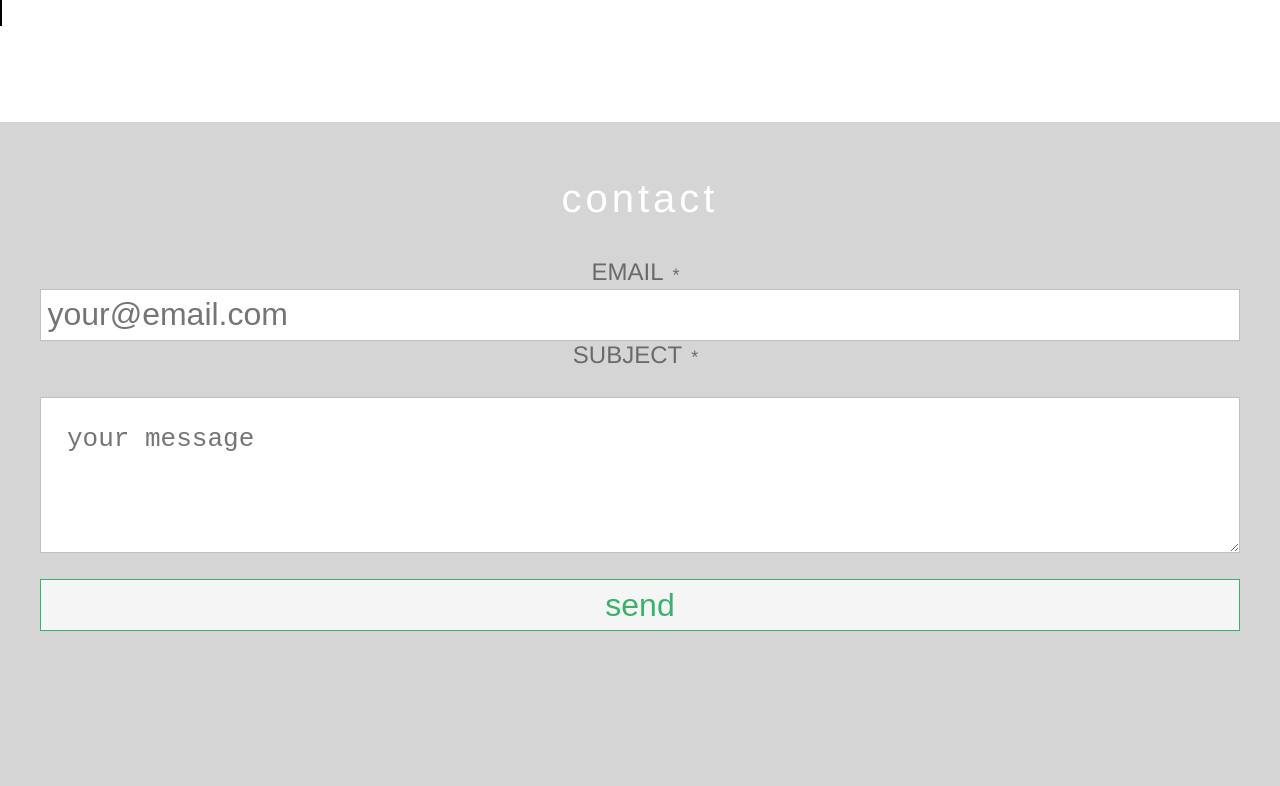
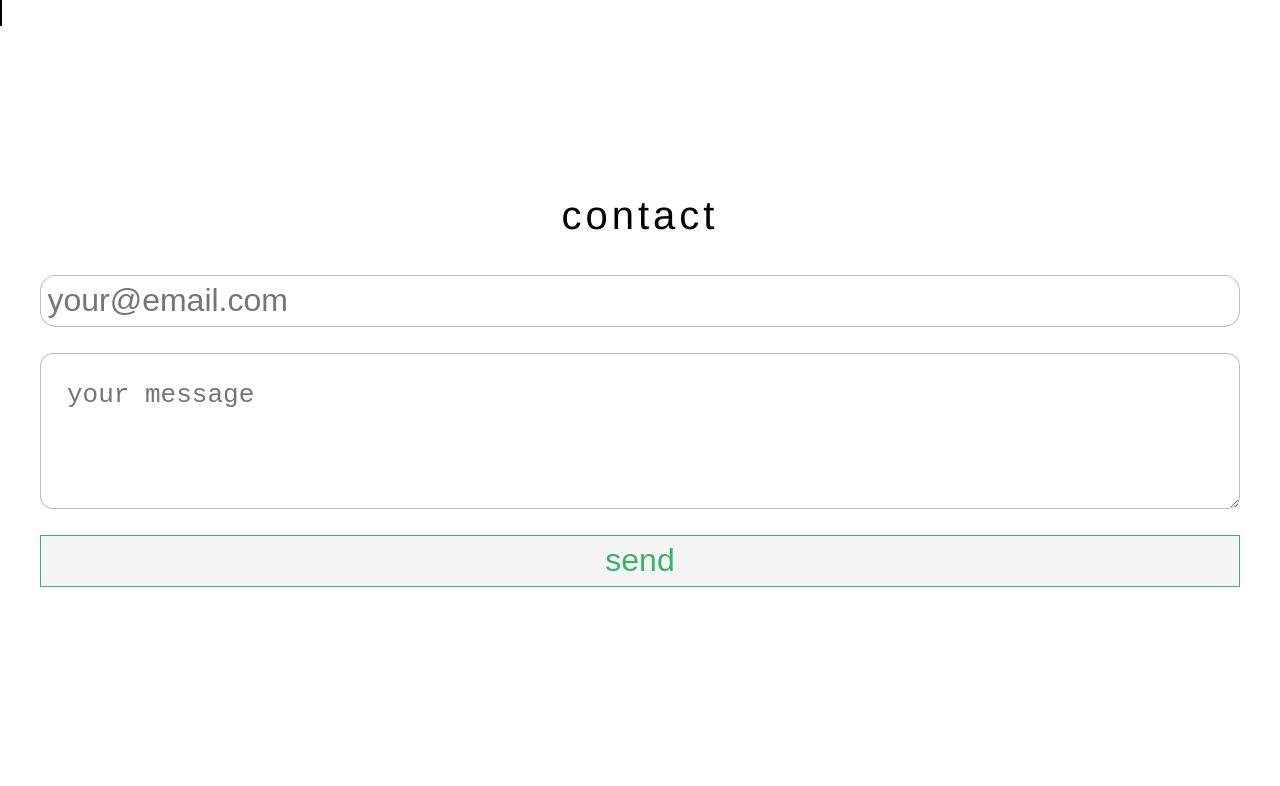
Before and after one commit to hipertextos/hipertextos-framework-v.06, a plain HTML site: page docs/index.html in a window 1280 px wide. Shown: the part 774-1560 px from the top of the page. Drawn offline with Linux system fonts and the light colour scheme.

Commit message:
Minor fixes

```diff
--- a/docs/index.html
+++ b/docs/index.html
@@ -87,19 +87,18 @@
 			<p class="anime anm-scaleUp anm-delay1000">Barcelona</p>
 			<a href="#content" class="button-icon unify circled anime anm-moveFromTopFade"><span class="icon xl icon-mail"></span></a>
 		</header>
-		<main id="content" class="flat soft-grey">
+		<main id="content" class="">
+			<hr>
 			<h2 class="universe thin">contact</h2>
 			<div class="content">
 				<form id="form2" name="form2" class="universe xl" accept-charset="UTF-8" autocomplete="off" enctype="multipart/form-data" method="post" novalidate action="https://hipertextosbcn.wufoo.com/forms/m1uqssn50j4dk2x/#public">
-					<div class="cell-12">
-						<label class="desc" id="title4" for="Field4">Email<span id="req_4" class="req">*</span></label>
-						<input id="Field4" name="Field4" type="email" spellcheck="false" placeholder="your@email.com" class="block" value="" tabindex="1" required />
+					<div class="cell-12 formanime">
+						<input id="Field4" name="Field4" type="email" spellcheck="false" placeholder="your@email.com" class="block rounded" value="" tabindex="1" required />
 					</div>
-					<div class="cell-12">
-						<label class="desc" id="title2" for="Field2">Subject<span id="req_2" class="req">*</span></label>
+					<div class="cell-12 formanime">
 						<textarea id="Field2"
 						name="Field2"
-						class="field textarea medium"
+						class="field textarea medium rounded"
 						spellcheck="true"
 						rows="10" cols="50"
 						tabindex="2"
@@ -108,7 +107,7 @@
 						required  ></textarea>
 					</div>
 					<div class="cell-12">
-						<input id="saveForm" name="saveForm" class="block green" type="submit" value="send" />
+						<input id="saveForm" name="saveForm" class="block green formanime" type="submit" value="send" />
 					</div>
 					<hr>
 					<div class="closed">
@@ -146,6 +145,7 @@
 	var logo2 = $('#animated-logo rect:nth-child(2n)');
 	var headerh1 = $('header h1');
 	var headerp = $('header p');
+	var formanimated = $('.formanime');
 	win.scroll(function(event) {
 	  logo1.each(function(i, el) {
 		var el = $(el);
@@ -186,6 +186,17 @@
 		}
 	  });
 	});
+	win.scroll(function(event) {
+	  formanimated.each(function(i, el) {
+		var el = $(el);
+		if (el.visible(true)) {
+		  el.addClass('anime anm-flipInTop anm-delay500 slow');
+		} else {
+		  el.removeClass('anime anm-flipInTop anm-delay500 slow');
+		}
+	  });
+	});
     </script>
+    <script src="http://hipertextos.net/hipertextos/js/ga.js" type="text/javascript"></script>
   </body>
 </html>
```
Also changed, not shown: docs/anime.html (+1 -0 lines), docs/blogger.html (+5 -4 lines), docs/demo-nav-positioned.html (+2 -0 lines), docs/download.html (+1 -0 lines), docs/framework.html (+1 -0 lines), docs/iching.html (+2 -2 lines), docs/icons.html (+1 -0 lines), docs/pages.html (+1 -0 lines), docs/scripts.html (+1 -0 lines), docs/services.html (+3 -4 lines), docs/styles.html (+1 -0 lines).
